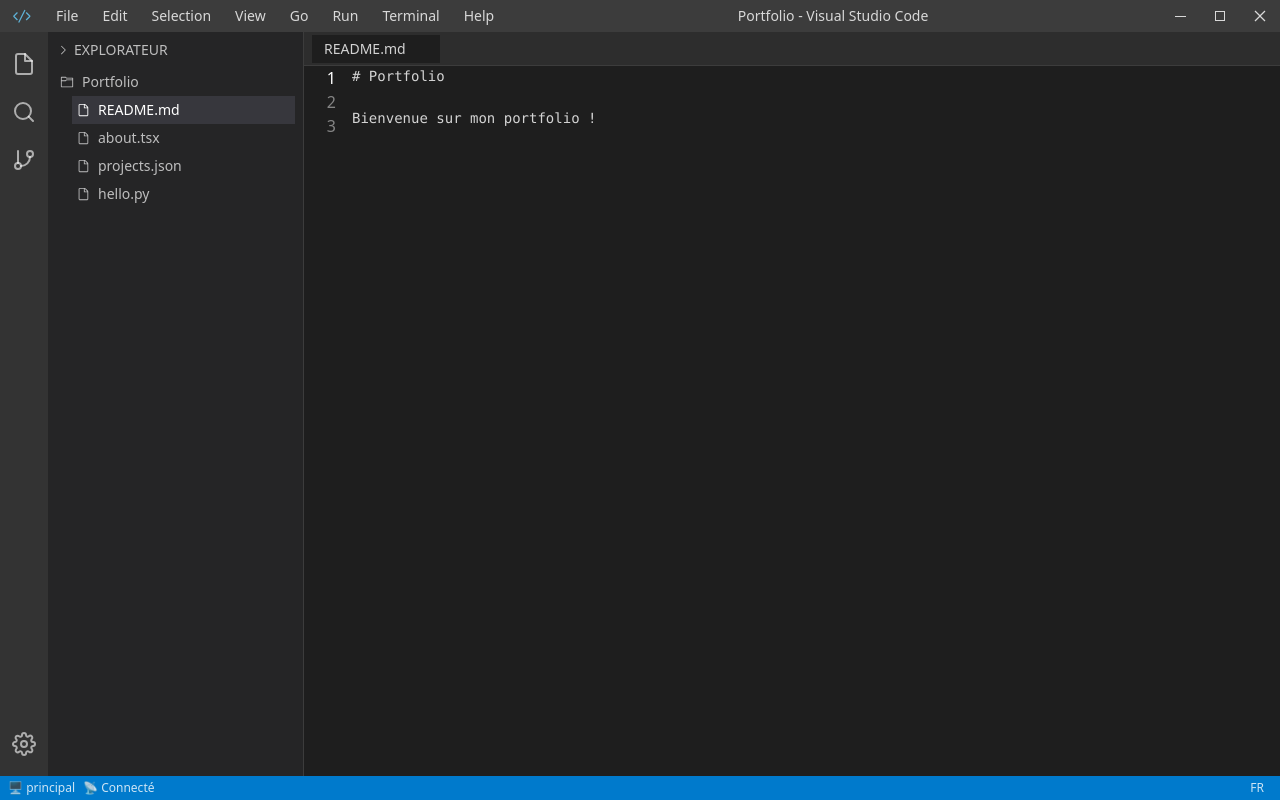
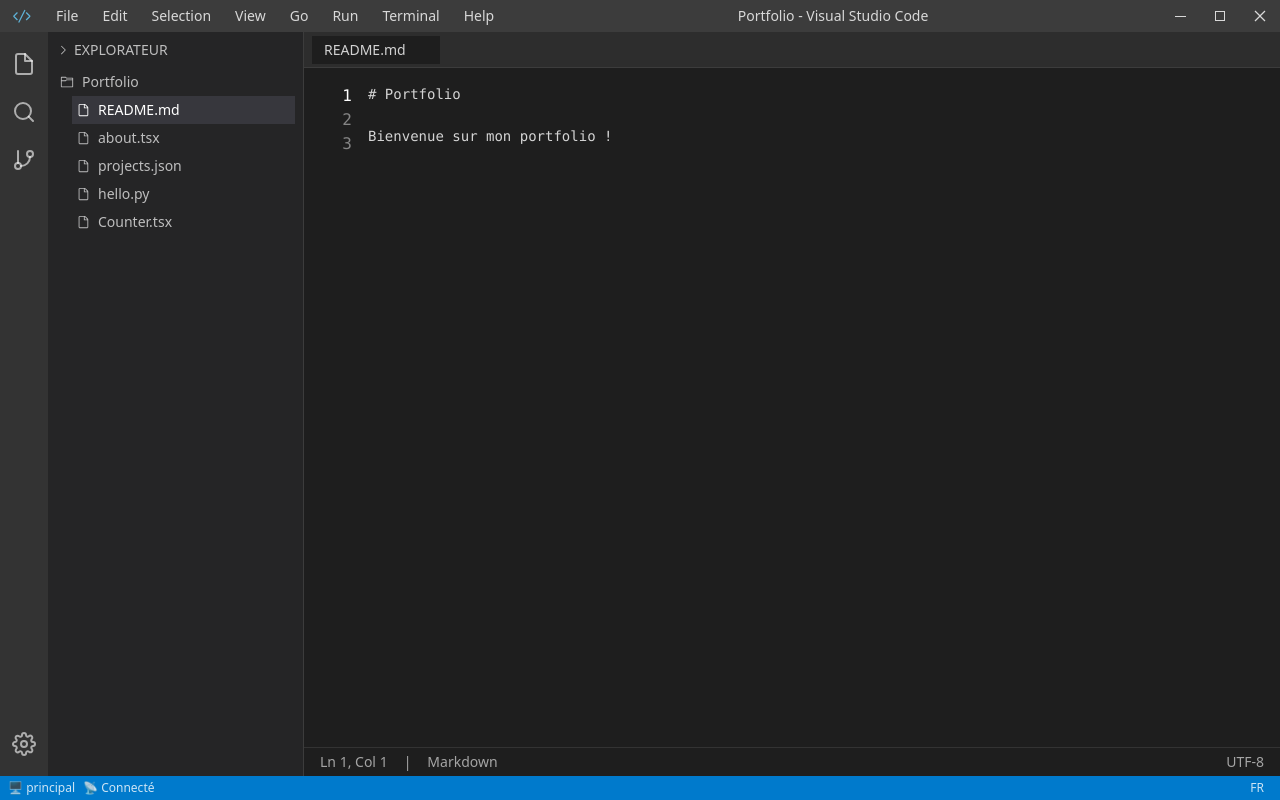
Before and after one commit to Zat-Code/portfolio, a React (Vite) app: page / in a window 1280 px wide. Both pictures are taken after a click on the element "README.md". Built offline with nearby package versions, Linux system fonts and the light colour scheme.

Commit message:
add counter demo

```diff
--- a/src/components/Editor/CodeEditor.tsx
+++ b/src/components/Editor/CodeEditor.tsx
@@ -135,9 +135,10 @@ import 'prismjs/components/prism-python';
 interface CodeEditorProps {
   code: string;
   language: string;
+  onCursorPositionChange?: (position: { line: number; column: number }) => void;
 }
 
-const CodeEditor = ({ code, language }: CodeEditorProps) => {
+const CodeEditor = ({ code, language, onCursorPositionChange }: CodeEditorProps) => {
   const codeRef = useRef<HTMLElement>(null);
   const [activeLine, setActiveLine] = useState(1);
   const lines = code.split('\n');
@@ -165,8 +166,25 @@ const CodeEditor = ({ code, language }: CodeEditorProps) => {
     }
   }, [code, language]);
 
+  // Ajout de la gestion du clic pour la position du curseur
+  const handleClick = (e: React.MouseEvent<HTMLElement>) => {
+    if (onCursorPositionChange) {
+      const rect = e.currentTarget.getBoundingClientRect();
+      const relativeY = e.clientY - rect.top;
+      const lineHeight = 24; // hauteur de ligne en pixels
+      const line = Math.floor(relativeY / lineHeight) + 1;
+
+      // Calcul approximatif de la colonne basé sur la position X
+      const relativeX = e.clientX - rect.left;
+      const charWidth = 8; // largeur moyenne d'un caractère en pixels
+      const column = Math.floor(relativeX / charWidth) + 1;
+
+      onCursorPositionChange({ line, column });
+    }
+  };
+
   return (
-    <div className="relative flex h-full bg-[#1e1e1e]">
+    <div className="relative flex h-full">
       {/* Numéros de ligne */}
       <div className="select-none pr-4 text-right text-[#858585] min-w-[3rem]">
         {lines.map((_, index) => (
@@ -183,7 +201,6 @@ const CodeEditor = ({ code, language }: CodeEditorProps) => {
 
       {/* Code avec highlight */}
       <div className="relative flex-1 overflow-auto">
-        {/* Ligne active highlight */}
         <div
           className="absolute w-full h-6 bg-[#282828] -z-10"
           style={{ top: `${(activeLine - 1) * 24}px` }}
@@ -193,6 +210,7 @@ const CodeEditor = ({ code, language }: CodeEditorProps) => {
           <code
             ref={codeRef}
             className={`language-${getNormalizedLanguage(language)}`}
+            onClick={handleClick}
             onMouseMove={(e) => {
               const lineHeight = 24;
               const rect = e.currentTarget.getBoundingClientRect();
--- /dev/null
+++ b/src/components/Editor/EditorBlock.tsx
@@ -0,0 +1,31 @@
+import { ReactNode } from 'react';
+import CodeEditor from './CodeEditor';
+
+type BlockType = 'code' | 'component';
+
+interface EditorBlockProps {
+  type: BlockType;
+  content: string | ReactNode;
+  language?: string;
+  onCursorPositionChange?: (position: { line: number; column: number }) => void;
+}
+
+const EditorBlock = ({ type, content, language, onCursorPositionChange }: EditorBlockProps) => {
+  if (type === 'code') {
+    return (
+      <CodeEditor
+        code={content as string}
+        language={language || 'text'}
+        onCursorPositionChange={onCursorPositionChange}
+      />
+    );
+  }
+
+  return (
+    <div className="my-4 px-4">
+      {content as ReactNode}
+    </div>
+  );
+};
+
+export default EditorBlock;
--- /dev/null
+++ b/src/components/Editor/EditorStatusBar.tsx
@@ -0,0 +1,25 @@
+interface EditorStatusBarProps {
+  line: number;
+  column: number;
+  language: string;
+  encoding?: string;
+}
+
+const EditorStatusBar = ({ line, column, language, encoding = 'UTF-8' }: EditorStatusBarProps) => {
+  return (
+    <div className="flex items-center justify-between px-4 py-1 text-sm bg-[#1e1e1e] text-white/60 border-t border-[#333]">
+      <div className="flex items-center space-x-4">
+        <span>
+          Ln {line}, Col {column}
+        </span>
+        <span>|</span>
+        <span className="capitalize">{language}</span>
+      </div>
+      <div className="flex items-center space-x-4">
+        <span>{encoding}</span>
+      </div>
+    </div>
+  );
+};
+
+export default EditorStatusBar;
--- a/src/components/Editor/EditorToolbar.tsx
+++ /dev/null
@@ -1,28 +0,0 @@
-interface EditorToolbarProps {
-  onSave?: () => void;
-  onFormat?: () => void;
-  // ... autres props
-}
-
-export const EditorToolbar = ({ onSave, onFormat }: EditorToolbarProps) => {
-  return (
-    <div className="flex items-center p-2 gap-2">
-      {onSave && (
-        <button
-          onClick={onSave}
-          className="px-3 py-1 bg-blue-500 rounded"
-        >
-          Sauvegarder
-        </button>
-      )}
-      {onFormat && (
-        <button
-          onClick={onFormat}
-          className="px-3 py-1 bg-gray-500 rounded"
-        >
-          Formater
-        </button>
-      )}
-    </div>
-  );
-};
--- /dev/null
+++ b/src/components/Editor/demos/CounterDemo.tsx
@@ -0,0 +1,63 @@
+import { useState } from 'react';
+
+const CounterDemo = () => {
+  const [testCount, setTestCount] = useState(0);
+
+  return (
+    <div className="bg-[#1e1e1e] rounded-lg p-4 border border-[#333]">
+      <h3 className="text-lg font-semibold mb-3 text-white/90">
+        Démo du Compteur
+      </h3>
+
+      {/* Composant de test */}
+      <div className="bg-[#2d2d2d] p-3 rounded-md mb-3">
+        <h2 className="text-white/90 text-base mb-2">
+          Compteur: {testCount}
+        </h2>
+        <button
+          onClick={() => setTestCount(prev => prev + 1)}
+          className="px-3 py-1.5 bg-blue-500 text-white rounded hover:bg-blue-600 transition-colors"
+        >
+          Incrémenter
+        </button>
+      </div>
+
+      {/* Panneau de contrôle */}
+      <div className="space-y-3">
+        <div className="flex items-center justify-between text-white/80 text-sm">
+          <span>État:</span>
+          <span className="font-mono bg-[#333] px-2 py-0.5 rounded">
+            {testCount}
+          </span>
+        </div>
+
+        <div className="flex gap-2">
+          <button
+            onClick={() => setTestCount(0)}
+            className="px-2 py-1 text-sm bg-gray-600 text-white/90 rounded hover:bg-gray-500 transition-colors"
+          >
+            Reset
+          </button>
+          <button
+            onClick={() => setTestCount(prev => prev + 10)}
+            className="px-2 py-1 text-sm bg-green-600 text-white/90 rounded hover:bg-green-500 transition-colors"
+          >
+            +10
+          </button>
+        </div>
+      </div>
+
+      {/* Documentation */}
+      <div className="mt-4 text-white/60 text-xs">
+        <h4 className="font-semibold mb-1">Notes:</h4>
+        <ul className="list-disc list-inside space-y-0.5">
+          <li>Utilise useState</li>
+          <li>État préservé</li>
+          <li>Mises à jour synchrones</li>
+        </ul>
+      </div>
+    </div>
+  );
+};
+
+export default CounterDemo;
--- a/src/components/Editor/index.tsx
+++ b/src/components/Editor/index.tsx
@@ -1,72 +1,63 @@
-import { ReactNode } from 'react';
+import { useState } from 'react';
+import { useFiles } from '../../context/FileContext';
+import { useLanguage } from '../../context/LanguageContext';
 import CodeEditor from './CodeEditor';
-import { useFiles } from '../../context/FileContext';
+import EditorBlock from './EditorBlock';
+import EditorStatusBar from './EditorStatusBar';
+import CounterDemo from './demos/CounterDemo';
 
-interface EditorProps {
-  topBar?: ReactNode;      // Composants au-dessus de l'éditeur
-  sideBar?: ReactNode;     // Composants sur le côté
-  bottomBar?: ReactNode;   // Composants en bas
-  overlay?: ReactNode;     // Composants en superposition
-  controls?: ReactNode;    // Contrôles flottants
+interface EditorBlock {
+  id: string;
+  type: 'code' | 'component';
+  content: string | React.ReactNode;
+  language?: string;
 }
 
-const Editor = ({ topBar, sideBar, bottomBar, overlay, controls }: EditorProps) => {
-  const { activeFile, currentLanguage } = useFiles();
+const DEMO_COMPONENTS: Record<string, React.ReactNode> = {
+  'Counter.tsx': <CounterDemo />
+};
+
+const Editor = () => {
+  const { activeFile } = useFiles();
+  const { t, language } = useLanguage();
+  const [cursorPosition, setCursorPosition] = useState({ line: 1, column: 1 });
 
   if (!activeFile) {
     return (
-      <div className="flex items-center justify-center h-full text-gray-400">
-        Sélectionnez un fichier pour commencer
+      <div className="flex-1 bg-[#1e1e1e] text-white/60 flex items-center justify-center">
+        <span>{t('select.file')}</span>
       </div>
     );
   }
 
+  const demoComponent = DEMO_COMPONENTS[activeFile.name];
+
   return (
-    <div className="relative flex flex-col h-full">
-      {/* Barre supérieure personnalisée */}
-      {topBar && (
-        <div className="border-b border-[#1e1e1e]">
-          {topBar}
+    <div className="flex-1 bg-[#1e1e1e] text-white/80 flex flex-col">
+      <div className="flex-1 flex overflow-hidden">
+        {/* Zone de code */}
+        <div className="flex-1 p-4 font-mono overflow-auto">
+          <EditorBlock
+            type="code"
+            content={activeFile.content[language]}
+            language={activeFile.language}
+            onCursorPositionChange={setCursorPosition}
+          />
         </div>
-      )}
 
-      <div className="flex flex-1 overflow-hidden">
-        {/* Barre latérale personnalisée */}
-        {sideBar && (
-          <div className="border-r border-[#1e1e1e] w-64">
-            {sideBar}
+        {/* Zone de démo */}
+        {demoComponent && (
+          <div className="w-80 border-l border-[#333] p-4 overflow-auto">
+            {demoComponent}
           </div>
         )}
-
-        {/* Conteneur principal de l'éditeur */}
-        <div className="relative flex-1">
-          <CodeEditor
-            code={activeFile.content[currentLanguage]}
-            language={activeFile.language}
-          />
-
-          {/* Contrôles flottants */}
-          {controls && (
-            <div className="absolute top-4 right-4 z-10">
-              {controls}
-            </div>
-          )}
-
-          {/* Overlay/Modal */}
-          {overlay && (
-            <div className="absolute inset-0 bg-black/50 flex items-center justify-center">
-              {overlay}
-            </div>
-          )}
-        </div>
       </div>
 
-      {/* Barre inférieure personnalisée */}
-      {bottomBar && (
-        <div className="border-t border-[#1e1e1e]">
-          {bottomBar}
-        </div>
-      )}
+      <EditorStatusBar
+        line={cursorPosition.line}
+        column={cursorPosition.column}
+        language={activeFile.language}
+      />
     </div>
   );
 };
--- a/src/components/EditorWithControls.tsx
+++ /dev/null
@@ -1,49 +0,0 @@
-import Editor from './Editor';
-
-const EditorWithControls = () => {
-  return (
-    <Editor
-      // Barre d'outils supérieure
-      topBar={
-        <div className="flex items-center p-2 gap-2">
-          <button className="px-3 py-1 bg-blue-500 rounded">
-            Sauvegarder
-          </button>
-          <button className="px-3 py-1 bg-gray-500 rounded">
-            Formater
-          </button>
-        </div>
-      }
-
-      // Panneau latéral
-      sideBar={
-        <div className="p-4">
-          <h3>Structure</h3>
-          <ul>
-            <li>Fonction 1</li>
-            <li>Fonction 2</li>
-          </ul>
-        </div>
-      }
-
-      // Contrôles flottants
-      controls={
-        <div className="bg-[#1e1e1e] p-2 rounded shadow-lg">
-          <button className="text-white">
-            <span>⚙️</span>
-          </button>
-        </div>
-      }
-
-      // Barre d'état inférieure
-      bottomBar={
-        <div className="flex justify-between px-4 py-2">
-          <span>Ligne: 1, Colonne: 1</span>
-          <span>UTF-8</span>
-        </div>
-      }
-    />
-  );
-};
-
-export default EditorWithControls;
--- a/src/context/FileContext.tsx
+++ b/src/context/FileContext.tsx
@@ -90,6 +90,43 @@ if __name__ == "__main__":
     print(result)`
     },
     language: 'python'
+  },
+  {
+    id: '5',
+    name: 'Counter.tsx',
+    content: {
+      fr: `// Exemple de compteur interactif
+import { useState } from 'react';
+
+export default function Counter() {
+  const [count, setCount] = useState(0);
+
+  return (
+    <div>
+      <h2>Compteur: {count}</h2>
+      <button onClick={() => setCount(count + 1)}>
+        Incrémenter
+      </button>
+    </div>
+  );
+}`,
+      en: `// Interactive counter example
+import { useState } from 'react';
+
+export default function Counter() {
+  const [count, setCount] = useState(0);
+
+  return (
+    <div>
+      <h2>Counter: {count}</h2>
+      <button onClick={() => setCount(count + 1)}>
+        Increment
+      </button>
+    </div>
+  );
+}`
+    },
+    language: 'tsx'
   }
 ];
 
```
